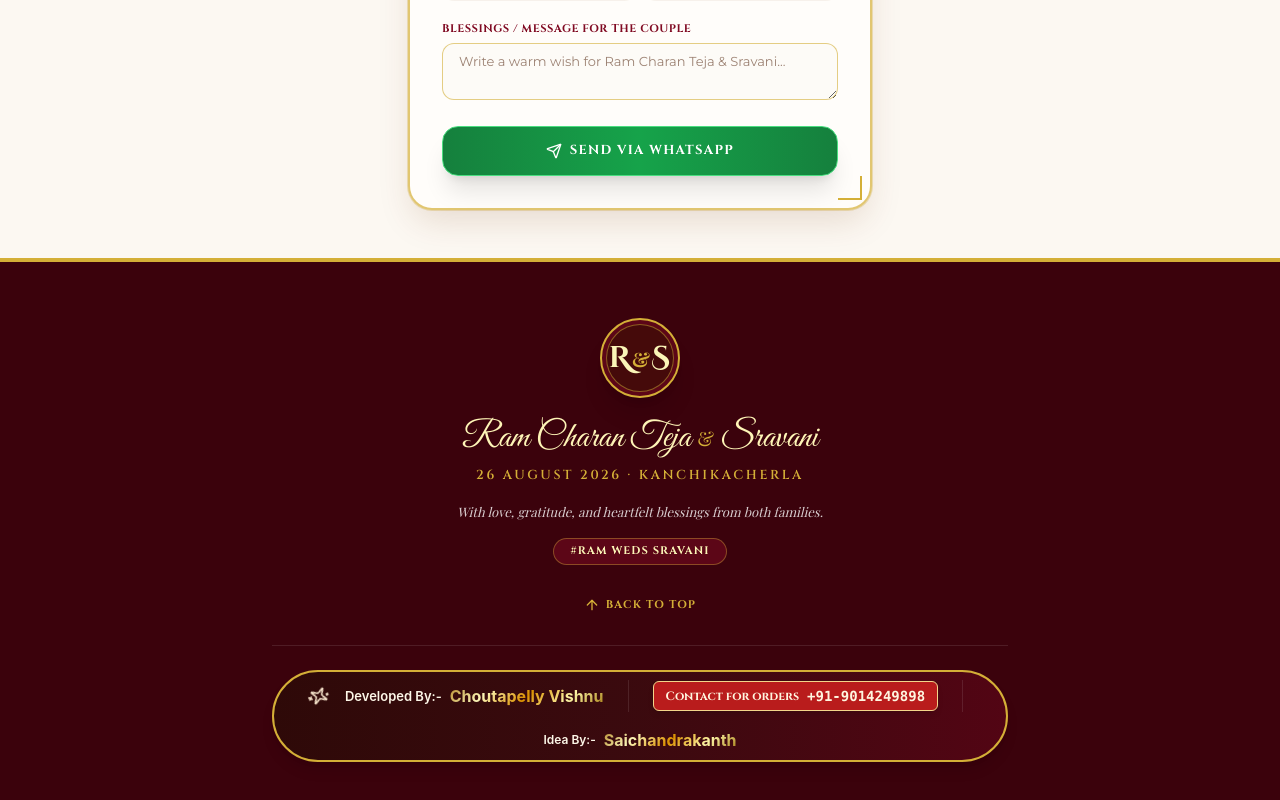
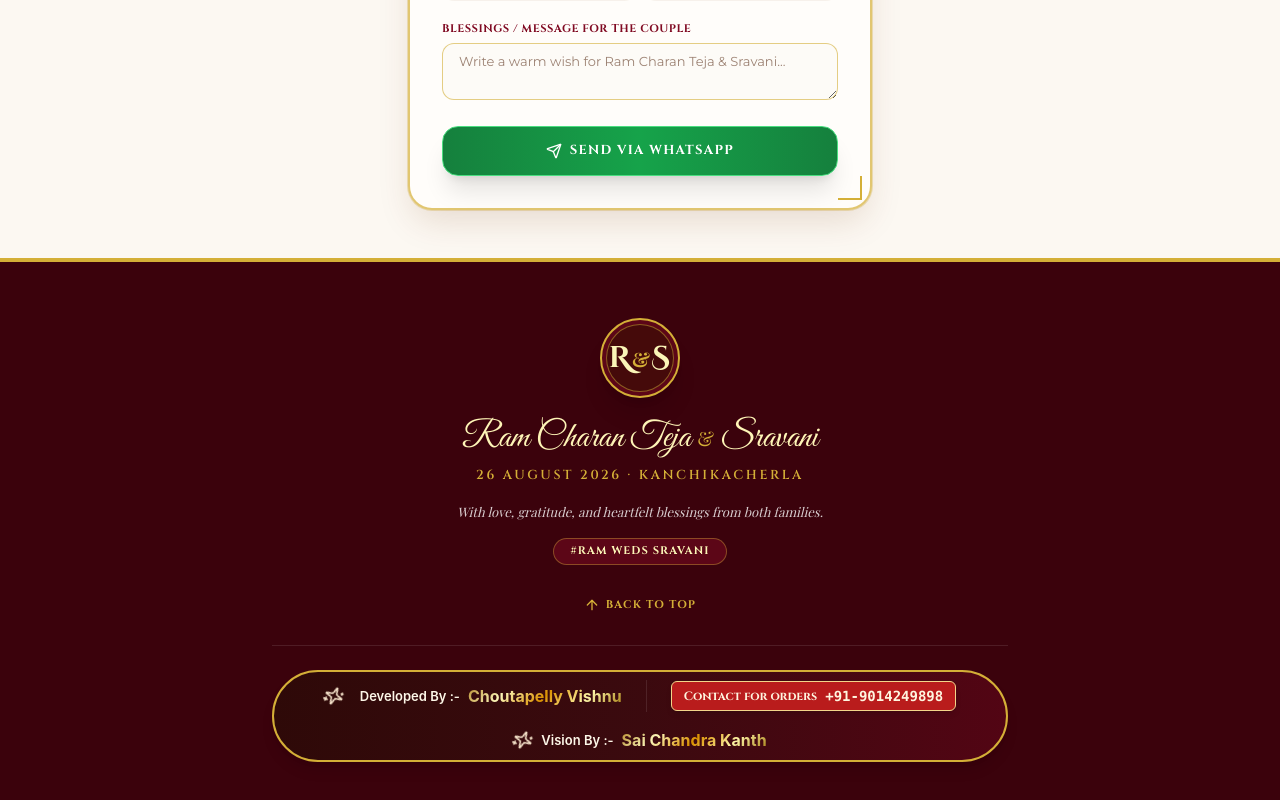
Before and after one commit to vishnuchoutapellys/WeddingDesignTemplate, a React (Vite) app: page / in a window 1280 px wide. Shown: the part 5000-5800 px from the top of the page. Built offline with nearby package versions, Linux system fonts and the light colour scheme; the HTML template or start-up script is replaced by a standard one; a web font is replaced by a local one.

Commit message:
minor changes

```diff
--- a/src/components/Footer.tsx
+++ b/src/components/Footer.tsx
@@ -55,7 +55,7 @@ export const Footer: React.FC = () => {
           <div className="inline-flex items-center gap-4 bg-gradient-to-r from-[#2b0b07]/80 via-[#3b0f10]/60 to-[#5c0617]/70 px-3 py-2 rounded-full border-2 border-[#d4af37] shadow-lg flex-wrap justify-center">
             <Sparkles className="w-5 h-5 text-[#f3e0c8] animate-spin-slow" />
             <div className="flex items-center gap-2">
-              <span className="text-[13px] font-semibold text-[#fdf7e8]">Developed By:-</span>
+              <span className="text-[13px] font-semibold text-[#fdf7e8]">Developed By :-</span>
               <span className="text-[16px] font-bold gold-gradient-text">Choutapelly Vishnu</span>
             </div>
             <div className="h-8 w-px bg-white/10 mx-2 hidden sm:block" />
@@ -65,11 +65,10 @@ export const Footer: React.FC = () => {
               <span className="text-sm font-mono">+91-9014249898</span>
             </a>
 
-            <div className="h-8 w-px bg-white/10 mx-2 hidden sm:block" />
-
             <div className="flex items-center gap-2">
-              <span className="text-[12px] font-semibold text-[#fdf7e8]">Idea By:-</span>
-              <span className="text-[16px] font-bold gold-gradient-text">Saichandrakanth</span>
+              <Sparkles className="w-5 h-5 text-[#f3e0c8] animate-spin-slow" />
+              <span className="text-[13px] font-semibold text-[#fdf7e8]">Vision By :-</span>
+              <span className="text-[16px] font-bold gold-gradient-text">Sai Chandra Kanth</span>
             </div>
           </div>
         </div>
```
